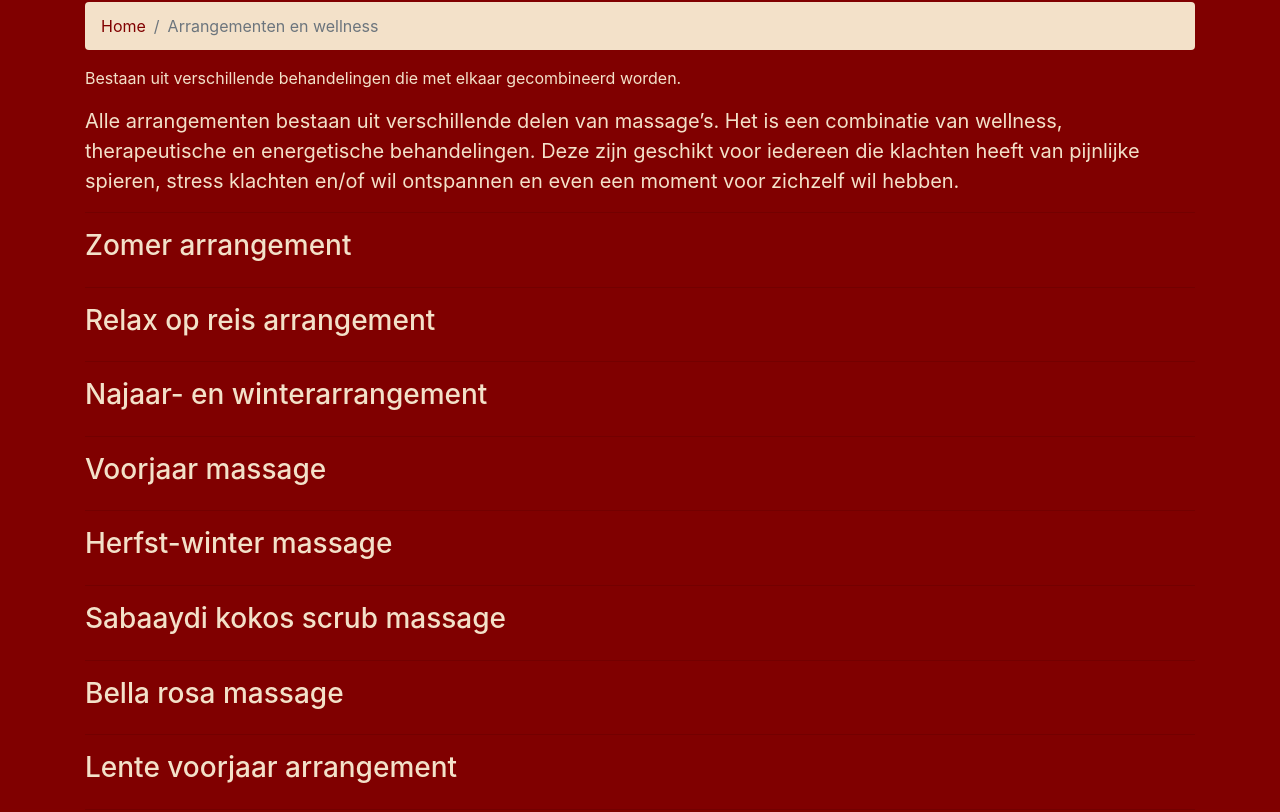
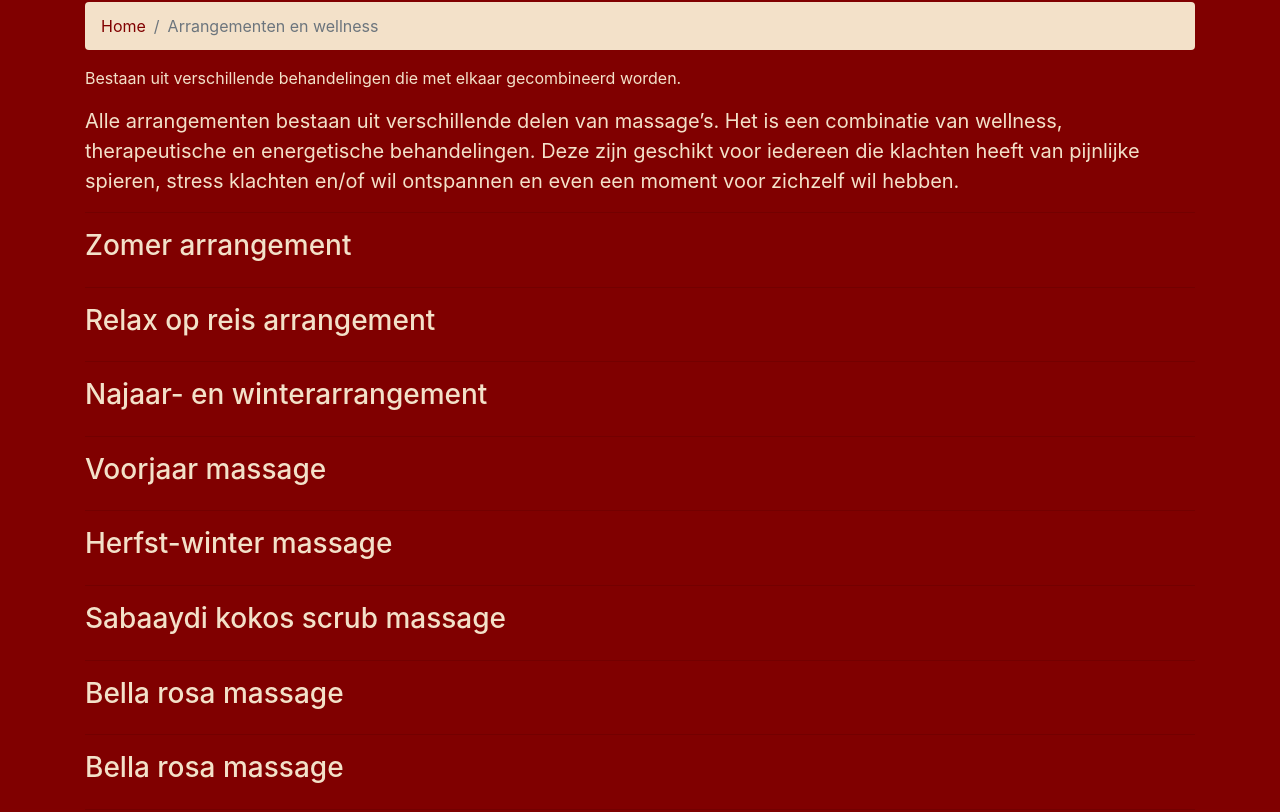
Before and after one commit to MarijnOomens/Handsonhealing, a plain HTML site: page arrangementen-en-wellness.html in a window 1280 px wide. Shown: the part 142-954 px from the top of the page. Drawn offline with Linux system fonts and the light colour scheme.

Commit message:
bella rosa

```diff
--- a/arrangementen-en-wellness.html
+++ b/arrangementen-en-wellness.html
@@ -144,7 +144,7 @@
 
   <div class="row">
     <div class="col-md-12 listing">
-      <a href="bella-rosa-massage.html"><h3>Lente voorjaar arrangement</h3></a>
+      <a href="bella-rosa-massage.html"><h3>Bella rosa massage</h3></a>
     </div>
   </div>
 
```
Also changed, not shown: pricing.html (+1 -1 lines).
